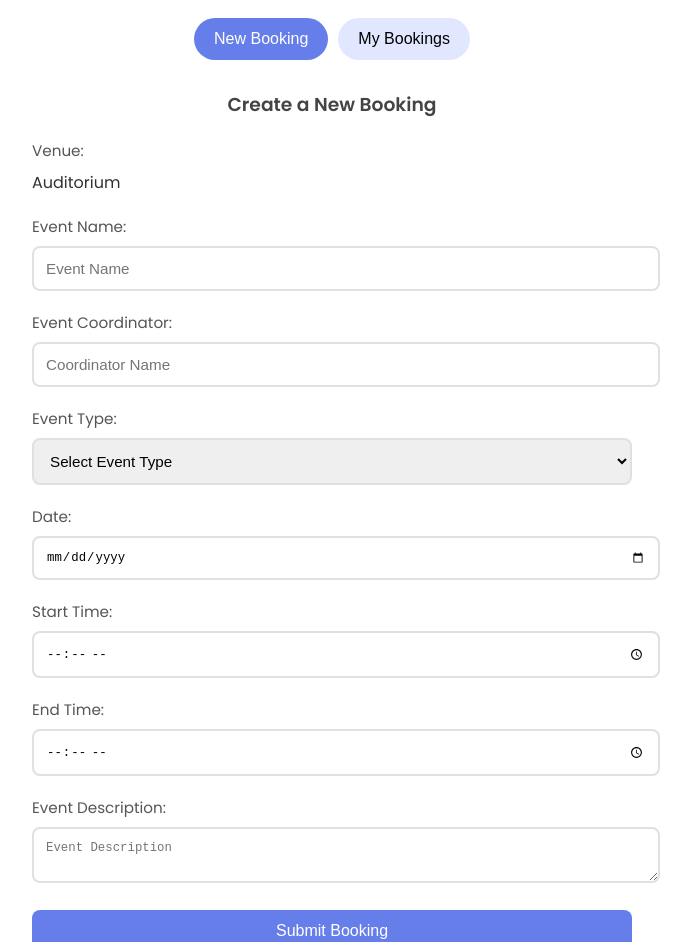
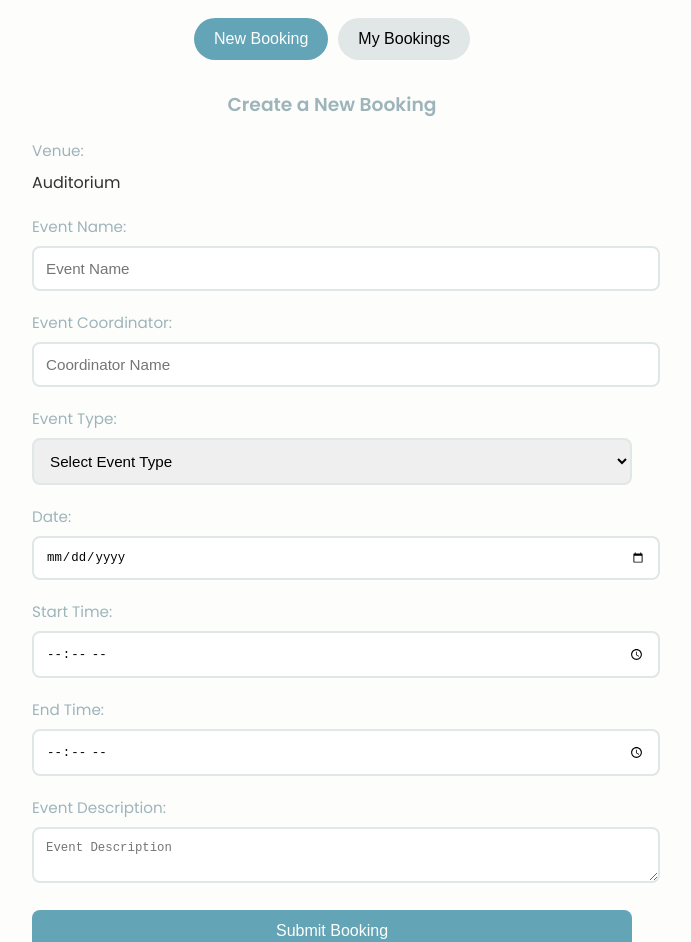
Before and after one commit to Plug0007/auditoriumfrontend, a React (Create React App) app: page /faculty in a window 1280 px wide. Shown: the part 160-1102 px from the top of the page, without its empty margins (308-999 px from the left). Built offline with nearby package versions, Linux system fonts and the light colour scheme.

Commit message:
Update FacultyDashboard.css

```diff
--- a/src/styles/FacultyDashboard.css
+++ b/src/styles/FacultyDashboard.css
@@ -1,6 +1,7 @@
+/* frontend/src/styles/FacultyDashboard.css */
 .faculty-dashboard {
   padding: 20px;
-  background: #fff;
+  background: var(--baby-powder);
   min-height: 100vh;
   animation: fadeIn 1s ease;
 }
@@ -8,7 +9,7 @@
 .faculty-dashboard h2 {
   text-align: center;
   margin-bottom: 30px;
-  color: #333;
+  color: var(--moonstone);
   font-weight: 500;
 }
 
@@ -20,7 +21,7 @@
 .tabs button {
   padding: 12px 20px;
   margin: 0 5px;
-  background: #e0e7ff;
+  background: var(--platinum);
   border: none;
   border-radius: 25px;
   cursor: pointer;
@@ -30,21 +31,23 @@
 
 .tabs button.active,
 .tabs button:hover {
-  background: #667eea;
-  color: #fff;
+  background: var(--moonstone);
+  color: var(--baby-powder);
 }
 
 .new-booking,
 .my-bookings {
   margin: 20px auto;
   max-width: 600px;
+  width: 100%;
+  padding: 0 10px;
 }
 
 .new-booking h3,
 .my-bookings h3 {
   text-align: center;
   margin-bottom: 20px;
-  color: #444;
+  color: var(--cadet-gray);
 }
 
 .form-group {
@@ -54,7 +57,7 @@
 .form-group label {
   display: block;
   margin-bottom: 8px;
-  color: #555;
+  color: var(--cadet-gray);
   font-size: 0.95em;
 }
 
@@ -63,7 +66,7 @@
 .form-group textarea {
   width: 100%;
   padding: 12px;
-  border: 2px solid #e0e0e0;
+  border: 2px solid var(--platinum);
   border-radius: 8px;
   font-size: 0.95em;
   transition: border-color 0.3s ease;
@@ -72,35 +75,36 @@
 .form-group input:focus,
 .form-group select:focus,
 .form-group textarea:focus {
-  border-color: #667eea;
+  border-color: var(--moonstone);
   outline: none;
 }
 
 .submit-btn {
   width: 100%;
   padding: 12px;
-  background: #667eea;
+  background: var(--moonstone);
   border: none;
   border-radius: 8px;
-  color: #fff;
+  color: var(--baby-powder);
   font-size: 1em;
   cursor: pointer;
   transition: background 0.3s ease;
 }
 
 .submit-btn:hover {
-  background: #5a67d8;
+  background: var(--cadet-gray);
 }
 
 .my-bookings table {
   width: 100%;
   border-collapse: collapse;
   margin-top: 20px;
+  font-size: 0.95em;
 }
 
 .my-bookings table th,
 .my-bookings table td {
-  border: 1px solid #ddd;
+  border: 1px solid var(--platinum);
   padding: 12px;
   text-align: left;
 }
```
